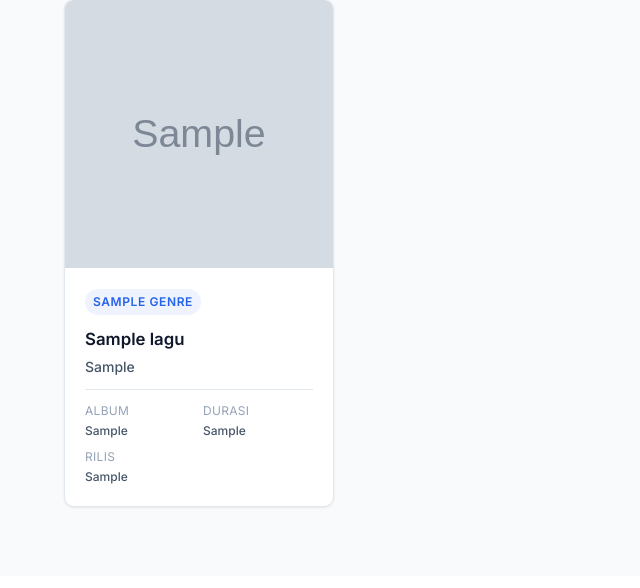
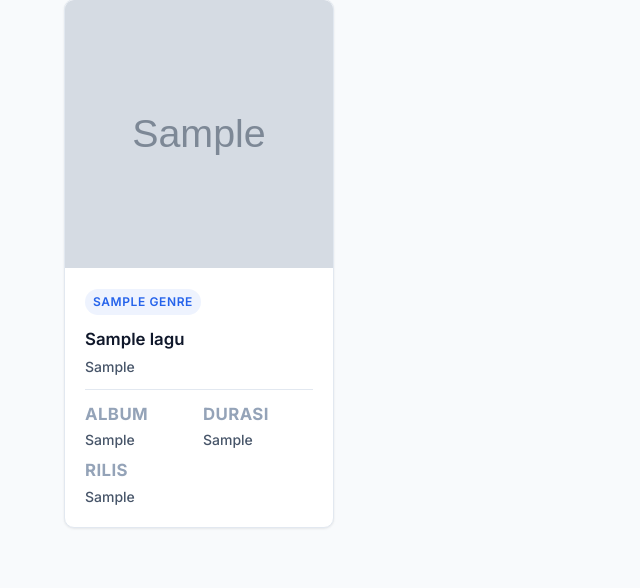
Before and after one commit to DarkIgnite/ArsipMusik, a PHP site: page /index.php?page=style in a window 1280 px wide. Shown: the part 224-812 px from the top of the page, without its empty margins (0-640 px from the left). Before the commit the page ends 733 px from the top, so only its background shows below. Run offline with PHP 8.4, Linux system fonts and the light colour scheme; tables that the repository leaves empty or names only in its code hold one stand-in row (values such as "Sample post"); grey boxes marked "Sample" are stand-in pictures.

Commit message:
feat: implement genre addition module, session management, and base application stylesheet

```diff
--- a/admin/genre_tambah.php
+++ b/admin/genre_tambah.php
@@ -73,7 +73,7 @@ if ($_SERVER['REQUEST_METHOD'] == 'POST') {
                 <?php endif; ?>
 
                 <div class="form-card" style="margin: 0; padding: 0; border: none; box-shadow: none; background: transparent;">
-                    <form action="genre_tambah.php" method="POST" style="margin: 0; padding: 25px; background: #fff; border: 1px solid var(--border-color); border-radius: 12px; box-shadow: 0 4px 6px -1px rgba(0, 0, 0, 0.05);">
+                    <form action="" method="POST" style="margin: 0; padding: 25px; background: #fff; border: 1px solid var(--border-color); border-radius: 12px; box-shadow: 0 4px 6px -1px rgba(0, 0, 0, 0.05);">
                         <div class="form-group">
                             <label style="font-weight: 600; color: var(--text-primary); margin-bottom: 10px; display: block;">Nama Genre</label>
                             <input type="text" name="nama_genre" placeholder="Contoh: Rock, Pop, Jazz, Electronic" required style="height: 46px; border-radius: 8px; border: 1px solid #cbd5e1; padding: 0 16px; font-size: 1rem; width: 100%;">
--- a/config/session.php
+++ b/config/session.php
@@ -1,5 +1,5 @@
 <?php
-include('koneksi.php');
+include('../koneksi.php');
 session_start();
 if (!isset($_SESSION['admin_logged_in']) || ($_SESSION['admin_logged_in'] != true)) { ?>
 <script>
--- a/css/style.css
+++ b/css/style.css
@@ -2,7 +2,8 @@
 
 /* CSS Variables Design System */
 :root {
-    --font-sans: 'Inter', -apple-system, BlinkMacSystemFont, "Segoe UI", Roboto, sans-serif;
+  --font-sans:
+    'Inter', -apple-system, BlinkMacSystemFont, 'Segoe UI', Roboto, sans-serif;
 
   /* Colors - Premium Light Theme */
   --bg-base: #f8fafc;
@@ -24,8 +25,11 @@
 
   /* Shadows */
   --shadow-sm: 0 1px 3px 0 rgba(0, 0, 0, 0.05), 0 1px 2px 0 rgba(0, 0, 0, 0.03);
-    --shadow-md: 0 4px 6px -1px rgba(15, 23, 42, 0.05), 0 2px 4px -1px rgba(15, 23, 42, 0.03);
-    --shadow-lg: 0 10px 15px -3px rgba(15, 23, 42, 0.08), 0 4px 6px -2px rgba(15, 23, 42, 0.04);
+  --shadow-md:
+    0 4px 6px -1px rgba(15, 23, 42, 0.05), 0 2px 4px -1px rgba(15, 23, 42, 0.03);
+  --shadow-lg:
+    0 10px 15px -3px rgba(15, 23, 42, 0.08),
+    0 4px 6px -2px rgba(15, 23, 42, 0.04);
 
   /* Layout Constants */
   --sidebar-width: 260px;
@@ -151,7 +155,9 @@ a {
   border: 1px solid var(--border-color);
   border-radius: var(--radius-sm);
   color: var(--text-primary);
-    transition: border-color var(--transition-fast), box-shadow var(--transition-fast);
+  transition:
+    border-color var(--transition-fast),
+    box-shadow var(--transition-fast);
   outline: none;
 }
 
@@ -187,7 +193,9 @@ a {
   font-weight: 500;
   font-size: 0.875rem;
   cursor: pointer;
-    transition: background-color var(--transition-fast), border-color var(--transition-fast);
+  transition:
+    background-color var(--transition-fast),
+    border-color var(--transition-fast);
 }
 
 .btn-reset:hover {
@@ -212,7 +220,9 @@ a {
   border-radius: var(--radius-md);
   overflow: hidden;
   box-shadow: var(--shadow-sm);
-    transition: transform var(--transition-normal), box-shadow var(--transition-normal);
+  transition:
+    transform var(--transition-normal),
+    box-shadow var(--transition-normal);
 }
 
 .song-card:hover {
@@ -287,7 +297,8 @@ a {
 }
 
 .meta-label {
-    font-weight: 400;
+  font-weight: 500;
+  font-size: 16.8px;
   text-transform: uppercase;
   letter-spacing: 0.025em;
   display: block;
@@ -297,6 +308,7 @@ a {
   color: var(--text-secondary);
   font-weight: 500;
   display: block;
+  font-size: 14px;
   margin-top: 2px;
   white-space: nowrap;
   overflow: hidden;
@@ -715,7 +727,8 @@ a {
   margin-bottom: 2px;
 }
 
-.sidebar ul li a:hover, .sidebar ul li a.active {
+.sidebar ul li a:hover,
+.sidebar ul li a.active {
   background: #f1f5f9;
   color: var(--accent);
   border-left-color: var(--accent);
@@ -749,7 +762,8 @@ a {
 }
 
 /* Beautiful Action Buttons */
-.btn-edit, .btn-delete {
+.btn-edit,
+.btn-delete {
   display: inline-flex;
   align-items: center;
   justify-content: center;
--- a/index.php
+++ b/index.php
@@ -1,6 +1,6 @@
 <?php
 session_start();
-include 'config/koneksi.php';
+include 'koneksi.php';
 
 $limit = 8;
 if (isset($_GET['page'])) {
@@ -134,15 +134,15 @@ $genres_result = mysqli_query($conn, "SELECT * FROM tb_genre ORDER BY nama_genre
 
                                 <div class="song-meta-grid">
                                     <div>
-                                        <span class="meta-label">Album</span>
+                                        <span class="meta-label"><b>Album</b></span>
                                         <span class="meta-value" title="<?php echo $row['album'] ?>"><?php echo $row['album'] ?></span>
                                     </div>
                                     <div>
-                                        <span class="meta-label">Durasi</span>
+                                        <span class="meta-label"><b>Durasi</b></span>
                                         <span class="meta-value"><?php echo $row['durasi'] ?></span>
                                     </div>
                                     <div>
-                                        <span class="meta-label">Rilis</span>
+                                        <span class="meta-label"><b>Rilis</b></span>
                                         <span class="meta-value"><?php echo $row['tahun_rilis'] ?></span>
                                     </div>
                                 </div>
```
Also changed, not shown: koneksi.php (renamed from config/koneksi.php), uploads/cover_1780622654.jpg (added). Lines whose indentation alone changed are shown as unchanged.
